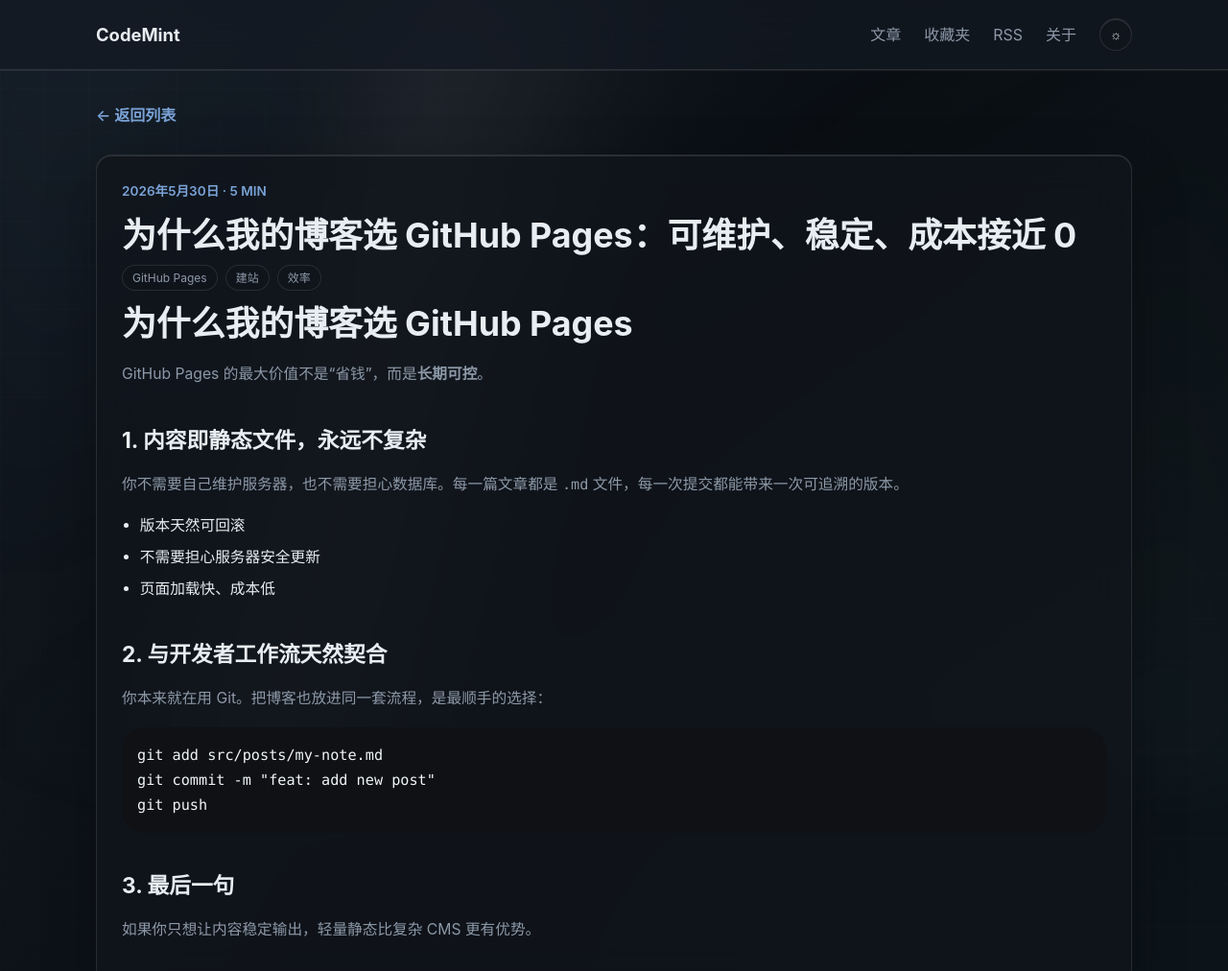
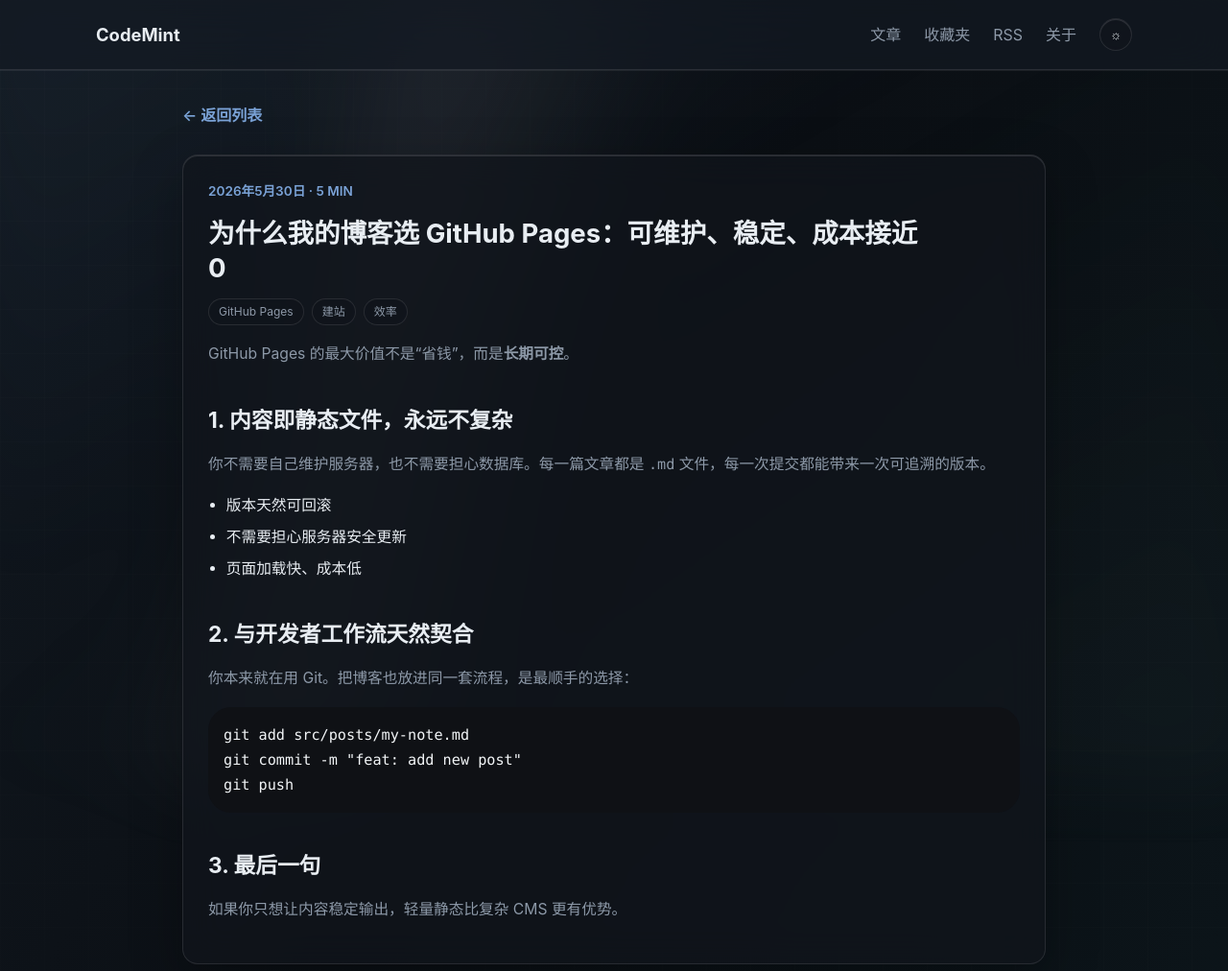
Before and after one commit to SimonMing47/SimonMing47.github.io, an Eleventy site: page src/posts/why-github-pages.md in a window 1280 px wide. Shown: the top 1012 px of the page at 96% size. Built offline with nearby package versions, Linux system fonts and the light colour scheme; Eleventy itself is replaced by a stand-in of ours; code samples lack their colours; files that its build step writes are made by us from their sources.

Commit message:
style: refine article titles

```diff
--- a/src/assets/css/style.css
+++ b/src/assets/css/style.css
@@ -569,6 +569,7 @@
 
 .post-page {
   padding-top: 34px;
+  max-width: min(900px, 92vw);
 }
 
 .back-link {
@@ -577,10 +578,11 @@
 }
 
 .article-card h1 {
-  font-size: clamp(2rem, 2.8vw, 2.4rem);
-  margin-top: 12px;
-  margin-bottom: 8px;
-  line-height: 1.25;
+  max-width: 760px;
+  font-size: clamp(1.72rem, 2vw, 2.08rem);
+  margin-top: 14px;
+  margin-bottom: 14px;
+  line-height: 1.32;
 }
 
 .article-body {
--- a/src/posts/why-github-pages.md
+++ b/src/posts/why-github-pages.md
@@ -9,8 +9,6 @@
   - 建站
   - 效率
 ---
-
-# 为什么我的博客选 GitHub Pages
 
 GitHub Pages 的最大价值不是“省钱”，而是**长期可控**。
 
```
Also changed, not shown: src/posts/deploy-flow-with-github.md (+0 -2 lines), src/posts/design-system-for-dev-blog.md (+0 -2 lines).
